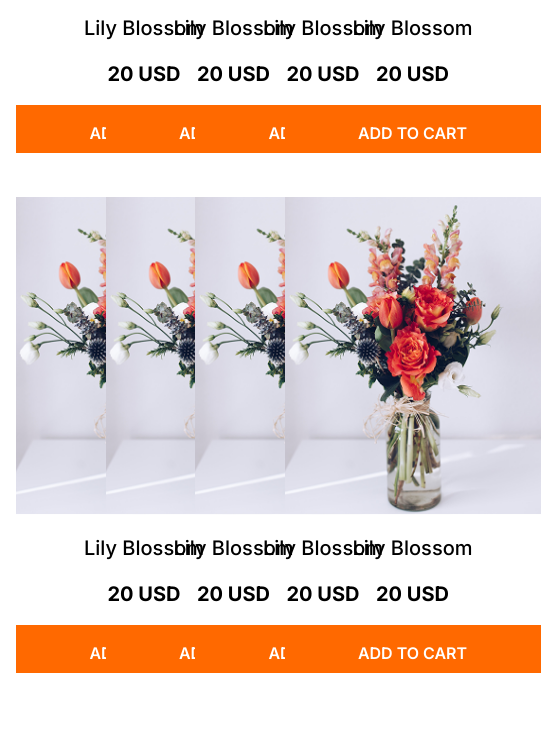
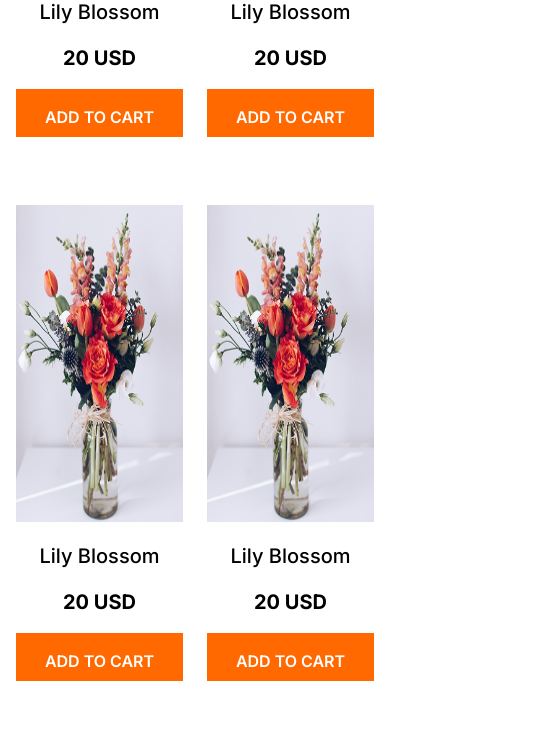
Before and after one commit to Istiak-Ahmed01/Responsive-flowers-website, a plain HTML site: page index.html in a window 390 px wide. Shown: the part 1663-2409 px from the top of the page, 541 px wide, since content can reach past the window. Drawn offline with nearby package versions, Linux system fonts and the light colour scheme.

Commit message:
completed another section

```diff
--- a/index.html
+++ b/index.html
@@ -59,86 +59,98 @@ Indulge your senses with the beauty and fragrance of our fresh flower shop. From
     </header>
 
     <main>
+        <!-- Our Plants Section -->
         <section class="w-full mt-[7.5rem]">
             <h2 class="font-['Noto_Serif'] text-[4rem] font-bold flex justify-center gap-2"><span class="text-[#E95A08]">Our  </span> <span class=" text-black">Plants</span></h2>
             <p class="font-['Inter'] text-[1.25rem] text-gray-500 text-center">Indulge your senses with the beauty and fragrance of our fresh flower shop. From classic roses to exotic blooms, we offer a wide variety of fresh.</p>
         </section>
-        <section class="mt-[3rem] grid  grid-cols-4 ">
+        <section class="mt-[2rem] grid grid-cols-2 sm:grid-cols-4 gap-[1.5rem] overflow-x-hidden">
 
-                <div class="w-[16rem] h-[30rem] text-center  space-y-[1rem] mb-[2.5rem]">
+                <div class="w-1/2vw sm:w-[16rem] h-[30rem] text-center  space-y-[1rem] mb-[2.5rem]">
 
                     <img class=" w-full h-[20rem]" src="assets/sample-flower-image.png" alt="">
 
 
                     <h5 class="text-center font-['Inter'] text-[1.25rem] font-medium">Lily Blossom</h5>
                     <h3 class="text-center font-['Inter'] text-[1.25rem] font-bold">20 USD</h3>
-                    <button class="text-center font-['Inter'] text-[1rem] font-semibold text-white bg-orange-500 w-full h-[3rem] py-[1rem] px-[4rem] ">ADD TO CART</button>
+                    <button class="text-center font-['Inter'] text-[1rem] font-semibold text-white bg-orange-500 w-full h-[3rem] py-[1rem] px-4 sm:px-8 text-base whitespace-nowrap">ADD TO CART</button>
                 </div>
-                <div class="w-[16rem] h-[30rem] text-center  space-y-[1rem] mb-[2.5rem]">
+                <div class="w-1/2vw sm:w-[16rem] h-[30rem] text-center  space-y-[1rem] mb-[2.5rem]">
 
                     <img class=" w-full h-[20rem]" src="assets/sample-flower-image.png" alt="">
 
 
                     <h5 class="text-center font-['Inter'] text-[1.25rem] font-medium">Lily Blossom</h5>
                     <h3 class="text-center font-['Inter'] text-[1.25rem] font-bold">20 USD</h3>
-                    <button class="text-center font-['Inter'] text-[1rem] font-semibold text-white bg-orange-500 w-full h-[3rem] py-[1rem] px-[4rem] ">ADD TO CART</button>
+                    <button class="text-center font-['Inter'] text-[1rem] font-semibold text-white bg-orange-500 w-full h-[3rem] py-[1rem] px-4 sm:px-8 text-base whitespace-nowrap">ADD TO CART</button>
                 </div>
-                <div class="w-[16rem] h-[30rem] text-center  space-y-[1rem] mb-[2.5rem]">
+                <div class="w-1/2vw sm:w-[16rem] h-[30rem] text-center  space-y-[1rem] mb-[2.5rem]">
 
                     <img class=" w-full h-[20rem]" src="assets/sample-flower-image.png" alt="">
 
 
                     <h5 class="text-center font-['Inter'] text-[1.25rem] font-medium">Lily Blossom</h5>
                     <h3 class="text-center font-['Inter'] text-[1.25rem] font-bold">20 USD</h3>
-                    <button class="text-center font-['Inter'] text-[1rem] font-semibold text-white bg-orange-500 w-full h-[3rem] py-[1rem] px-[4rem] ">ADD TO CART</button>
+                    <button class="text-center font-['Inter'] text-[1rem] font-semibold text-white bg-orange-500 w-full h-[3rem] py-[1rem] px-4 sm:px-8 text-base whitespace-nowrap">ADD TO CART</button>
                 </div>
-                <div class="w-[16rem] h-[30rem] text-center  space-y-[1rem] mb-[2.5rem]">
+                <div class="w-1/2vw sm:w-[16rem] h-[30rem] text-center  space-y-[1rem] mb-[2.5rem]">
 
                     <img class=" w-full h-[20rem]" src="assets/sample-flower-image.png" alt="">
 
 
                     <h5 class="text-center font-['Inter'] text-[1.25rem] font-medium">Lily Blossom</h5>
                     <h3 class="text-center font-['Inter'] text-[1.25rem] font-bold">20 USD</h3>
-                    <button class="text-center font-['Inter'] text-[1rem] font-semibold text-white bg-orange-500 w-full h-[3rem] py-[1rem] px-[4rem] ">ADD TO CART</button>
+                    <button class="text-center font-['Inter'] text-[1rem] font-semibold text-white bg-orange-500 w-full h-[3rem] py-[1rem] px-4 sm:px-8 text-base whitespace-nowrap">ADD TO CART</button>
                 </div>
-                <div class="w-[16rem] h-[30rem] text-center  space-y-[1rem] mb-[2.5rem]">
+                <div class="w-1/2vw sm:w-[16rem] h-[30rem] text-center  space-y-[1rem] mb-[2.5rem]">
 
                     <img class=" w-full h-[20rem]" src="assets/sample-flower-image.png" alt="">
 
 
                     <h5 class="text-center font-['Inter'] text-[1.25rem] font-medium">Lily Blossom</h5>
                     <h3 class="text-center font-['Inter'] text-[1.25rem] font-bold">20 USD</h3>
-                    <button class="text-center font-['Inter'] text-[1rem] font-semibold text-white bg-orange-500 w-full h-[3rem] py-[1rem] px-[4rem] ">ADD TO CART</button>
+                    <button class="text-center font-['Inter'] text-[1rem] font-semibold text-white bg-orange-500 w-full h-[3rem] py-[1rem] px-4 sm:px-8 text-base whitespace-nowrap">ADD TO CART</button>
                 </div>
-                <div class="w-[16rem] h-[30rem] text-center  space-y-[1rem] mb-[2.5rem]">
+                <div class="w-1/2vw sm:w-[16rem] h-[30rem] text-center  space-y-[1rem] mb-[2.5rem]">
 
                     <img class=" w-full h-[20rem]" src="assets/sample-flower-image.png" alt="">
 
 
                     <h5 class="text-center font-['Inter'] text-[1.25rem] font-medium">Lily Blossom</h5>
                     <h3 class="text-center font-['Inter'] text-[1.25rem] font-bold">20 USD</h3>
-                    <button class="text-center font-['Inter'] text-[1rem] font-semibold text-white bg-orange-500 w-full h-[3rem] py-[1rem] px-[4rem] ">ADD TO CART</button>
+                    <button class="text-center font-['Inter'] text-[1rem] font-semibold text-white bg-orange-500 w-full h-[3rem] py-[1rem] px-4 sm:px-8 text-base whitespace-nowrap">ADD TO CART</button>
                 </div>
-                <div class="w-[16rem] h-[30rem] text-center  space-y-[1rem] mb-[2.5rem]">
+                <div class="w-1/2vw sm:w-[16rem] h-[30rem] text-center  space-y-[1rem] mb-[2.5rem]">
 
                     <img class=" w-full h-[20rem]" src="assets/sample-flower-image.png" alt="">
 
 
                     <h5 class="text-center font-['Inter'] text-[1.25rem] font-medium">Lily Blossom</h5>
                     <h3 class="text-center font-['Inter'] text-[1.25rem] font-bold">20 USD</h3>
-                    <button class="text-center font-['Inter'] text-[1rem] font-semibold text-white bg-orange-500 w-full h-[3rem] py-[1rem] px-[4rem] ">ADD TO CART</button>
+                    <button class="text-center font-['Inter'] text-[1rem] font-semibold text-white bg-orange-500 w-full h-[3rem] py-[1rem] px-4 sm:px-8 text-base whitespace-nowrap">ADD TO CART</button>
                 </div>
-                <div class="w-[16rem] h-[30rem] text-center  space-y-[1rem] mb-[2.5rem]">
+                <div class="w-1/2vw sm:w-[16rem] h-[30rem] text-center  space-y-[1rem] mb-[2.5rem]">
 
                     <img class=" w-full h-[20rem]" src="assets/sample-flower-image.png" alt="">
 
 
                     <h5 class="text-center font-['Inter'] text-[1.25rem] font-medium">Lily Blossom</h5>
                     <h3 class="text-center font-['Inter'] text-[1.25rem] font-bold">20 USD</h3>
-                    <button class="text-center font-['Inter'] text-[1rem] font-semibold text-white bg-orange-500 w-full h-[3rem] py-[1rem] px-[4rem] ">ADD TO CART</button>
+                    <button class="text-center font-['Inter'] text-[1rem] font-semibold text-white bg-orange-500 w-full h-[3rem] py-[1rem] px-4 sm:px-8 text-base whitespace-nowrap">ADD TO CART</button>
                 </div>
+                </section>
 
-                </section>
+        <section class="w-full mt-[13rem] flxe-reverse sm:flex gap-[4rem] overflow-x-hidden ">
+            <img class="w-full mb-[2rem] sm:w-1/2 " src="assets/flower-store.png" alt="">
+            <div class="space-y-10">
+                <h1 class="font-['Noto_Serif'] text-[3rem] font-bold text-black">Flower & Plants Lover</h1>
+                <ul class="list-disc pl-5 font-['Inter'] text-[1.25rem] font-normal text-gray-500 space-y-12">
+                    <li>Indulge your senses with the beauty and fragrance of our fresh flower shop. From classic roses to exotic blooms, we offer a wide variety of fresh.</li>
+                    <li>Indulge your senses with the beauty and fragrance of our fresh flower shop. From classic roses to exotic blooms, we offer a wide variety of fresh.</li>
+                    <li>Indulge your senses with the beauty and fragrance of our fresh flower shop. From classic roses to exotic blooms, we offer a wide variety of fresh.</li>
+                </ul>
+            </div>
+        </section>
     </main>
 
     <footer>
```
